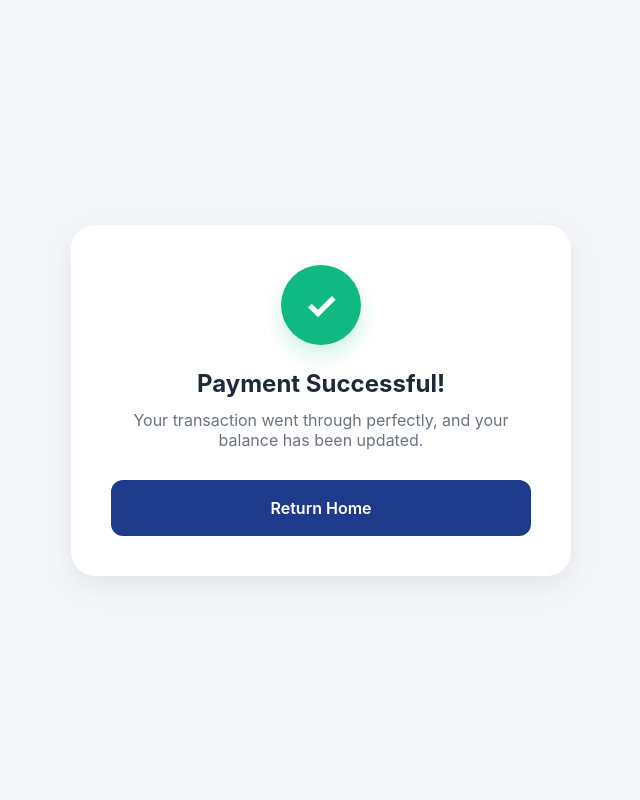
After one commit to Jajabeenka/group5-banking-app, a Flask app: page /success in a window 1280 px wide. The commit adds this page. Shown: the whole page, without its empty margins (319-959 px from the left). Run offline with Flask 3, Linux system fonts and the light colour scheme.

Commit message:
feat: handle successful and unsuccessful transactions

```diff
--- a/app.py
+++ b/app.py
@@ -84,16 +84,27 @@ def trigger_payment():
         data = request.get_json(silent=True) or {}
         amount_due = float(data.get('amt', 0.0))
 
-        updated_balance = 0.0
+        if not username:
+            return jsonify({'status': 'failed', 'error': 'User session expired.'}), 401
 
-        if username:
-            user = User.query.filter_by(username=username).first()
-            if user:
-                current_balance = float(user.balance or 0.0)
-                new_balance = max(0.0, current_balance - amount_due)
-                user.balance = new_balance
-                db.session.commit()
-                updated_balance = float(user.balance)
+        user = User.query.filter_by(username=username).first()
+        if not user:
+            return jsonify({'status': 'failed', 'error': 'User not found.'}), 404
+
+        current_balance = float(user.balance or 0.0)
+
+        # CRITICAL VALIDATION: Check if user has enough balance
+        if current_balance < amount_due:
+            return jsonify({
+                'status': 'failed',
+                'error': 'Insufficient funds. Transaction denied.'
+            }), 400
+
+        # Deduct only if validation passes
+        new_balance = current_balance - amount_due
+        user.balance = new_balance
+        db.session.commit()
+        updated_balance = float(user.balance)
 
         # External logging call
         try:
@@ -107,6 +118,15 @@ def trigger_payment():
         db.session.rollback()
         return jsonify({'status': 'failed', 'error': str(e)}), 500
 
+# Routes to display the standalone success and error templates
+@app.route('/success')
+def success_page():
+    return render_template('success.html')
+
+@app.route('/error')
+def error_page():
+    reason = request.args.get('reason', 'Transaction Failed')
+    return render_template('error.html', reason=reason)
 
 if __name__ == '__main__':
     app.run(host='0.0.0.0', port=5000, debug=True)
--- /dev/null
+++ b/templates/success.html
@@ -0,0 +1,26 @@
+<!DOCTYPE html>
+<html lang="en">
+<head>
+    <meta charset="UTF-8">
+    <meta name="viewport" content="width=device-width, initial-scale=1.0">
+    <title>Payment Successful</title>
+    <style>
+        * { box-sizing: border-box; margin: 0; padding: 0; font-family: -apple-system, BlinkMacSystemFont, "Segoe UI", Roboto, sans-serif; }
+        body { background-color: #f4f6f9; display: flex; justify-content: center; align-items: center; min-height: 100vh; }
+        .app-container { width: 100%; max-width: 500px; padding: 40px; background: #ffffff; border-radius: 24px; box-shadow: 0 10px 30px rgba(0,0,0,0.08); text-align: center; }
+        .success-icon { width: 80px; height: 80px; background: #10b981; color: white; border-radius: 50%; display: flex; justify-content: center; align-items: center; font-size: 38px; font-weight: bold; margin: 0 auto 24px auto; box-shadow: 0 10px 20px rgba(16, 185, 129, 0.2); }
+        .status-text { font-size: 24px; font-weight: 700; color: #1f2937; margin-bottom: 12px; }
+        .description { font-size: 16px; color: #6b7280; margin-bottom: 30px; }
+        .btn { width: 100%; padding: 18px; background: #1e3a8a; color: white; border: none; border-radius: 12px; font-size: 16px; font-weight: 600; cursor: pointer; transition: background 0.2s; text-decoration: none; display: block; }
+        .btn:hover { background: #1d4ed8; }
+    </style>
+</head>
+<body>
+    <div class="app-container">
+        <div class="success-icon">✓</div>
+        <div class="status-text">Payment Successful!</div>
+        <p class="description">Your transaction went through perfectly, and your balance has been updated.</p>
+        <a href="/index" class="btn">Return Home</a>
+    </div>
+</body>
+</html>
```
Also changed, not shown: templates/error.html (added, +27 -0 lines), templates/index.html (+19 -14 lines).
